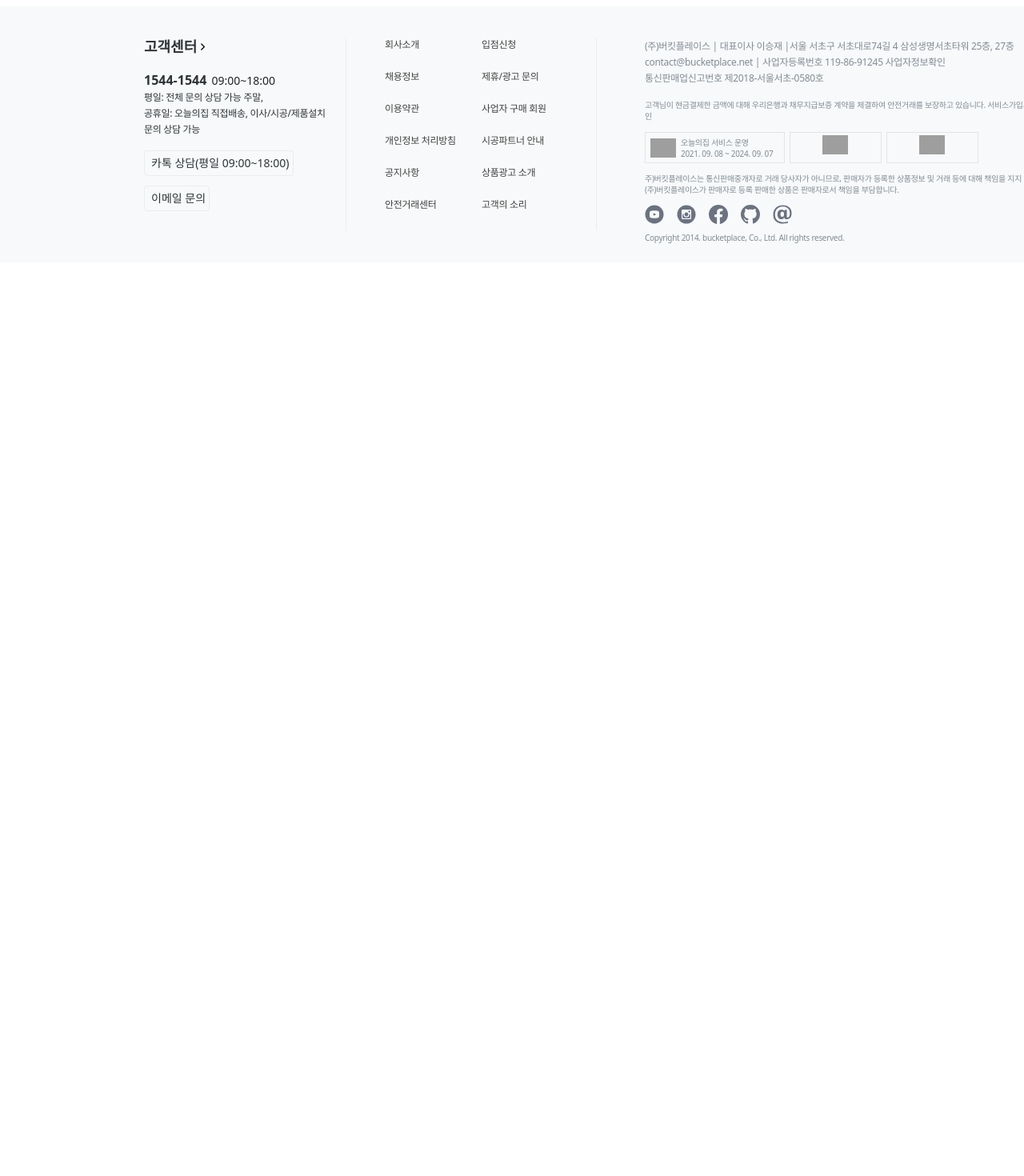
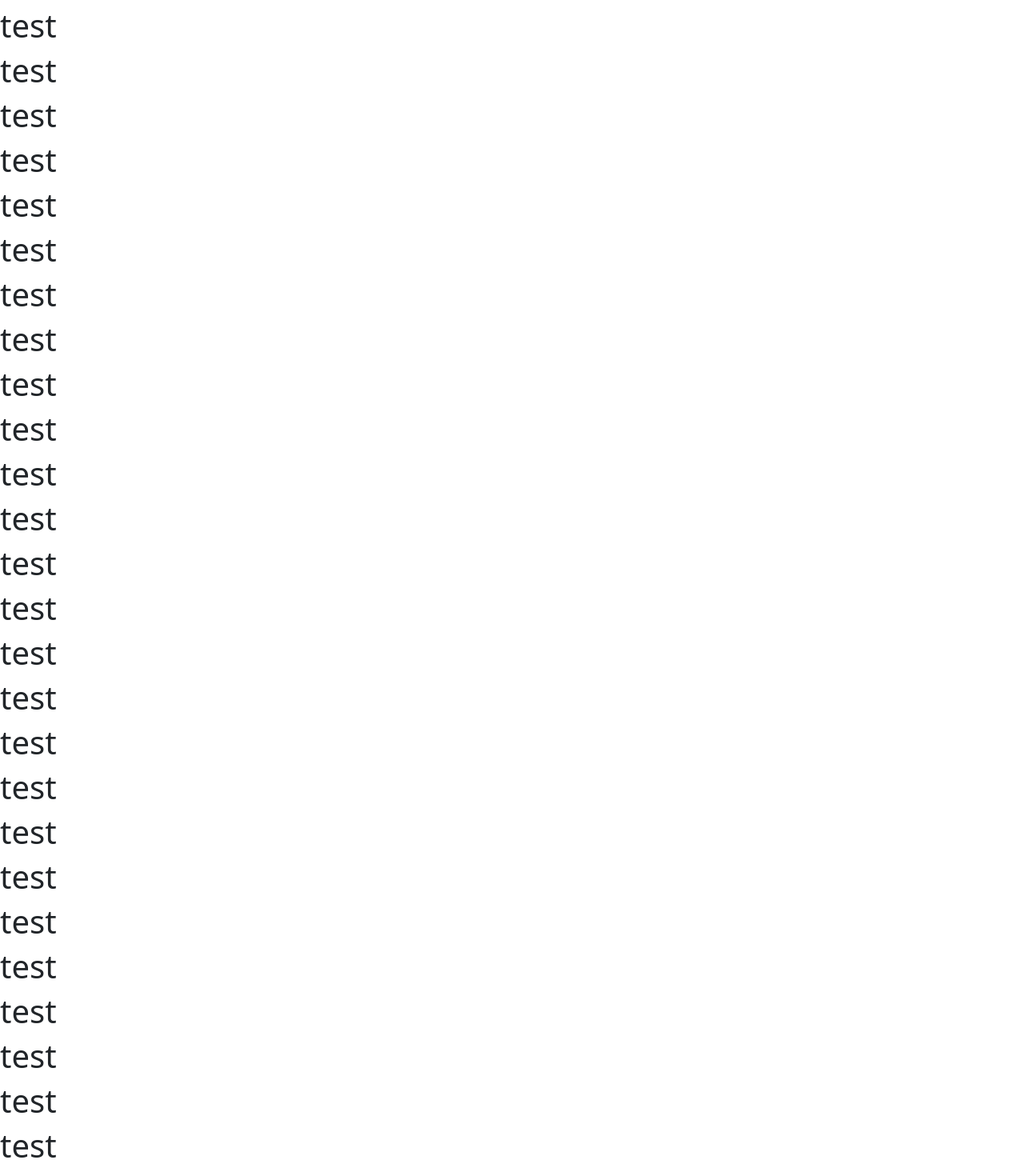
Before and after one commit to icebear2n2/FE-Community-Service, a React (Create React App) app: page / in a window 1280 px wide. Shown: the part 180-1650 px from the top of the page at 80% size. Before the commit the page ends 800 px from the top, so only its background shows below. Built offline with nearby package versions, Linux system fonts and the light colour scheme; grey boxes are pictures that could not be loaded.

Commit message:
FIX: TEST용 내용 수정

```diff
--- a/src/pages/Main.jsx
+++ b/src/pages/Main.jsx
@@ -1,8 +1,157 @@
 const MainPage = () => {
   return (
-      <>
-          <h1>test</h1>
-      </>
-  )
-}
+    <>
+      <h1>test</h1>
+      <h1>test</h1>
+      <h1>test</h1>
+      <h1>test</h1>
+      <h1>test</h1>
+      <h1>test</h1>
+      <h1>test</h1>
+      <h1>test</h1>
+      <h1>test</h1>
+      <h1>test</h1>
+      <h1>test</h1>
+      <h1>test</h1>
+      <h1>test</h1>
+      <h1>test</h1>
+      <h1>test</h1>
+      <h1>test</h1>
+      <h1>test</h1>
+      <h1>test</h1>
+      <h1>test</h1>
+      <h1>test</h1>
+      <h1>test</h1>
+      <h1>test</h1>
+      <h1>test</h1>
+      <h1>test</h1>
+      <h1>test</h1>
+      <h1>test</h1>
+      <h1>test</h1>
+      <h1>test</h1>
+      <h1>test</h1>
+      <h1>test</h1>
+      <h1>test</h1>
+      <h1>test</h1>
+      <h1>test</h1>
+      <h1>test</h1>
+      <h1>test</h1>
+      <h1>test</h1>
+      <h1>test</h1>
+      <h1>test</h1>
+      <h1>test</h1>
+      <h1>test</h1>
+      <h1>test</h1>
+      <h1>test</h1>
+      <h1>test</h1>
+      <h1>test</h1>
+      <h1>test</h1>
+      <h1>test</h1>
+      <h1>test</h1>
+      <h1>test</h1>
+      <h1>test</h1>
+      <h1>test</h1>
+      <h1>test</h1>
+      <h1>test</h1>
+      <h1>test</h1>
+      <h1>test</h1>
+      <h1>test</h1>
+      <h1>test</h1>
+      <h1>test</h1>
+      <h1>test</h1>
+      <h1>test</h1>
+      <h1>test</h1>
+      <h1>test</h1>
+      <h1>test</h1>
+      <h1>test</h1>
+      <h1>test</h1>
+      <h1>test</h1>
+      <h1>test</h1>
+      <h1>test</h1>
+      <h1>test</h1>
+      <h1>test</h1>
+      <h1>test</h1>
+      <h1>test</h1>
+      <h1>test</h1>
+      <h1>test</h1>
+      <h1>test</h1>
+      <h1>test</h1>
+      <h1>test</h1>
+      <h1>test</h1>
+      <h1>test</h1>
+      <h1>test</h1>
+      <h1>test</h1>
+      <h1>test</h1>
+      <h1>test</h1>
+      <h1>test</h1>
+      <h1>test</h1>
+      <h1>test</h1>
+      <h1>test</h1>
+      <h1>test</h1>
+      <h1>test</h1>
+      <h1>test</h1>
+      <h1>test</h1>
+      <h1>test</h1>
+      <h1>test</h1>
+      <h1>test</h1>
+      <h1>test</h1>
+      <h1>test</h1>
+      <h1>test</h1>
+      <h1>test</h1>
+      <h1>test</h1>
+      <h1>test</h1>
+      <h1>test</h1>
+      <h1>test</h1>
+      <h1>test</h1>
+      <h1>test</h1>
+      <h1>test</h1>
+      <h1>test</h1>
+      <h1>test</h1>
+      <h1>test</h1>
+      <h1>test</h1>
+      <h1>test</h1>
+      <h1>test</h1>
+      <h1>test</h1>
+      <h1>test</h1>
+      <h1>test</h1>
+      <h1>test</h1>
+      <h1>test</h1>
+      <h1>test</h1>
+      <h1>test</h1>
+      <h1>test</h1>
+      <h1>test</h1>
+      <h1>test</h1>
+      <h1>test</h1>
+      <h1>test</h1>
+      <h1>test</h1>
+      <h1>test</h1>
+      <h1>test</h1>
+      <h1>test</h1>
+      <h1>test</h1>
+      <h1>test</h1>
+      <h1>test</h1>
+      <h1>test</h1>
+      <h1>test</h1>
+      <h1>test</h1>
+      <h1>test</h1>
+      <h1>test</h1>
+      <h1>test</h1>
+      <h1>test</h1>
+      <h1>test</h1>
+      <h1>test</h1>
+      <h1>test</h1>
+      <h1>test</h1>
+      <h1>test</h1>
+      <h1>test</h1>
+      <h1>test</h1>
+      <h1>test</h1>
+      <h1>test</h1>
+      <h1>test</h1>
+      <h1>test</h1>
+      <h1>test</h1>
+      <h1>test</h1>
+      <h1>test</h1>
+    </>
+  );
+};
 export default MainPage;
```
